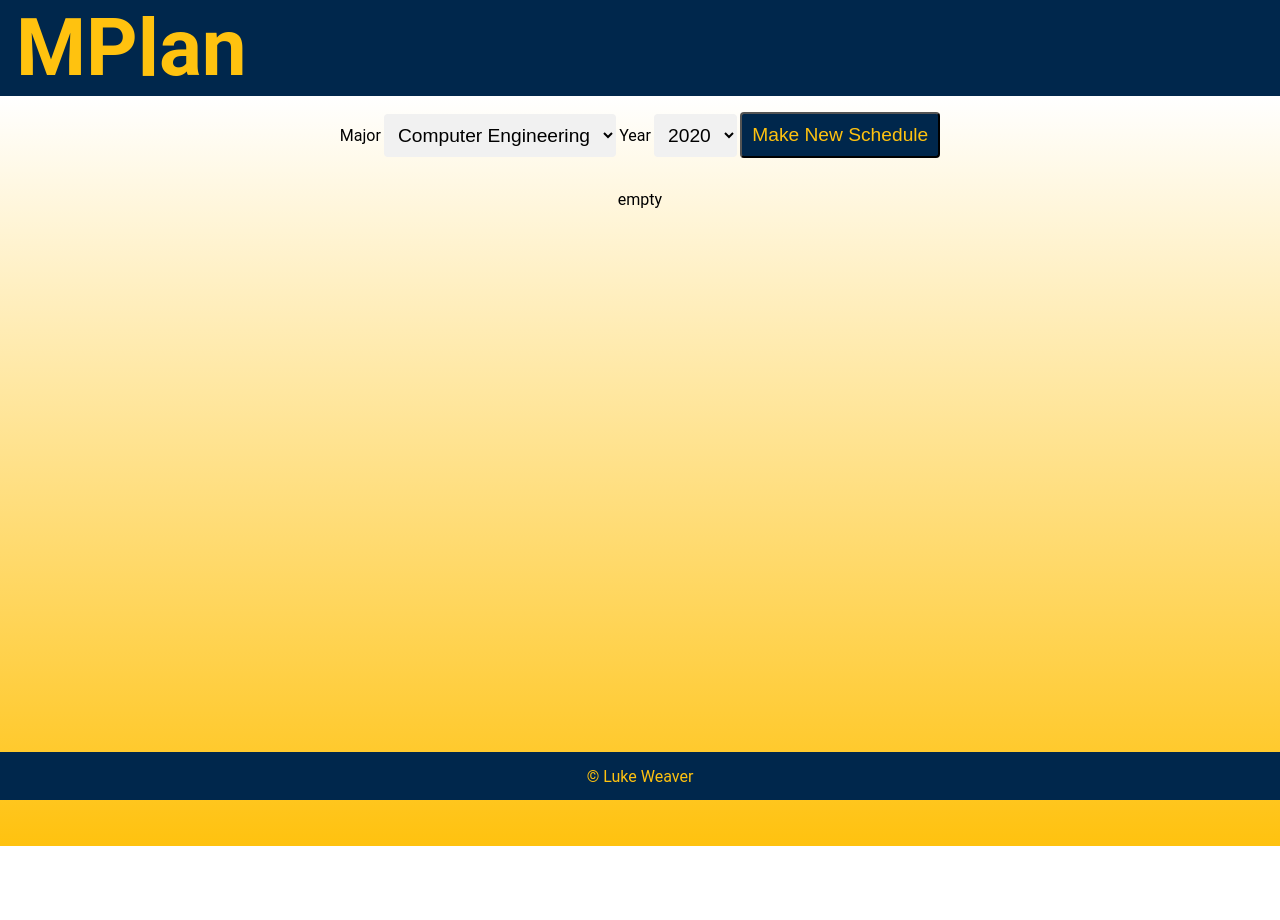
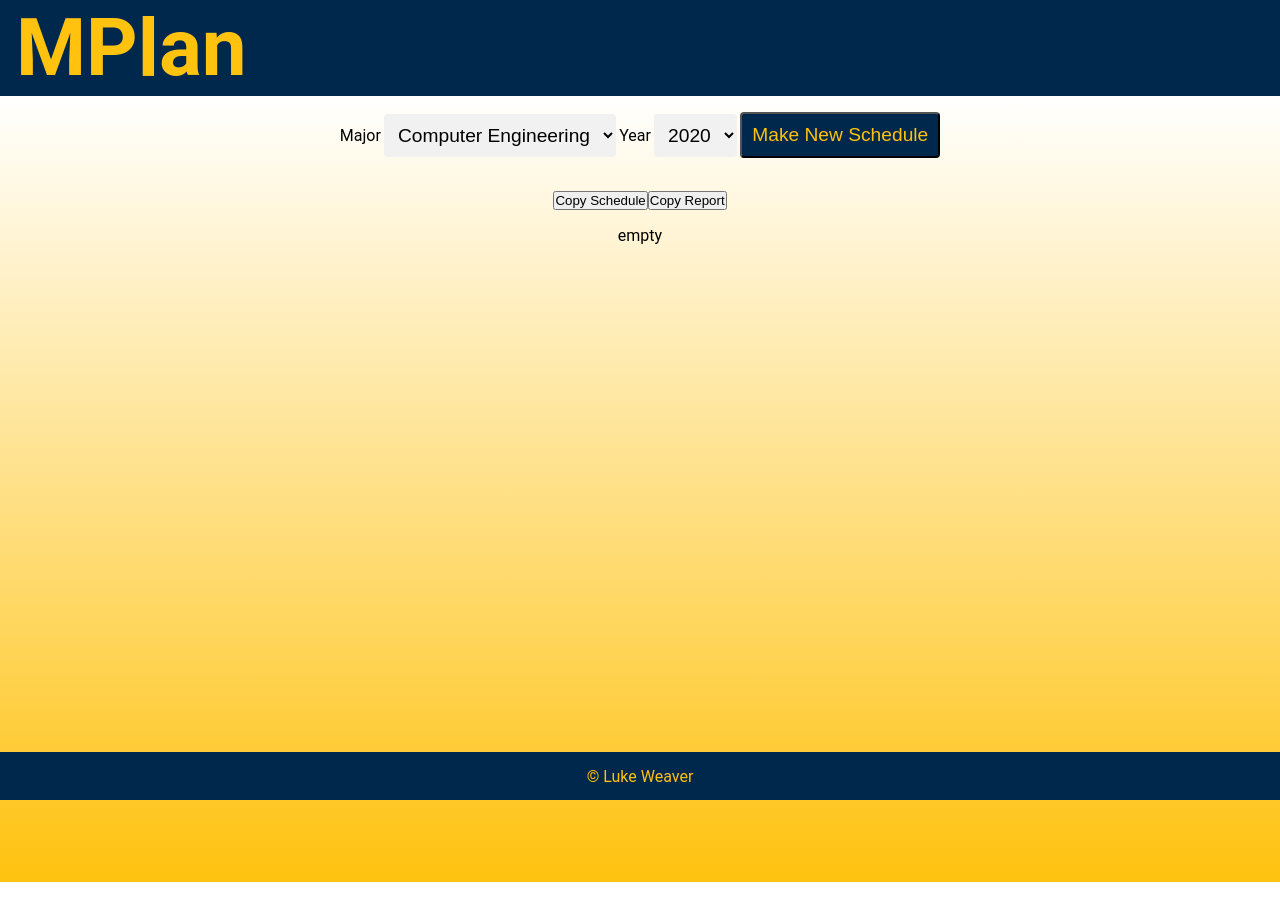
Before and after one commit to umich-4-year-planner/mplan-frontend, a React (Create React App) app: page / in a window 1280 px wide. Shown: the top 920 px of the page. Before the commit the page ends 894 px from the top, so only its background shows below. Built offline with nearby package versions, Linux system fonts and the light colour scheme.

Commit message:
added copy to clipboard for testing

```diff
--- a/src/schedule_validator/components/ScheduleForm.jsx
+++ b/src/schedule_validator/components/ScheduleForm.jsx
@@ -1,7 +1,7 @@
 import { useEffect } from "react";
 
 const ScheduleForm = ({ scheduleMeta, handleSubmit }) => {
-	const majors = ["Computer Engineering", "Robotic"];
+	const majors = ["Computer Engineering"];
 	const years = [2020, 2021, 2022, 2023, 2024];
 
 	return (
--- a/src/schedule_validator/components/ScheduleTableRow.jsx
+++ b/src/schedule_validator/components/ScheduleTableRow.jsx
@@ -10,7 +10,7 @@ const ScheduleTableRow = ({ course, schedule, term, handleChangeCourse, handleDe
 	useEffect(() => {
 		if (courseInput === "") {
 			handleDeleteCourse(term, newCourse, schedule);
-			return
+			return;
 		}
 
 		const fetchCourseAndSave = async () => {
@@ -36,6 +36,10 @@ const ScheduleTableRow = ({ course, schedule, term, handleChangeCourse, handleDe
 		fetchCourseAndSave();
 	}, [courseInput]);
 
+	const copyToClipboard = (e) => {
+		navigator.clipboard.writeText(JSON.stringify(newCourse))
+	}
+
 	return (
 		<tr>
 			<td>
@@ -44,8 +48,7 @@ const ScheduleTableRow = ({ course, schedule, term, handleChangeCourse, handleDe
 			{showInfo ? (
 				<>
 					<td>{newCourse.name}</td>
-					<td>{newCourse.credits}</td>
-
+					<td><button onClick={copyToClipboard}>{newCourse.credits}</button></td>
 				</>
 			) : (
 				<>
--- a/src/schedule_validator/components/ScheduleValidator.jsx
+++ b/src/schedule_validator/components/ScheduleValidator.jsx
@@ -92,9 +92,18 @@ const ScheduleValidator = () => {
 		setSchedule(newSchedule);
 	};
 
+	const copyToClipboard = (obj) => {
+		navigator.clipboard.writeText(JSON.stringify(obj))
+	}
+
 	return (
 		<div className="schedule-validator">
 			<ScheduleToolbar handleSubmit={handleSubmit} scheduleMeta={scheduleMeta} />
+			<div>
+				<button onClick={() => {copyToClipboard(schedule)}}> Copy Schedule </button>
+				<button onClick={() => {copyToClipboard(report)}}>Copy Report</button>
+			</div>
+
 			<div className="schedule-report-container">
 				{!isEmptyObject(schedule) ? (
 					<>
```
